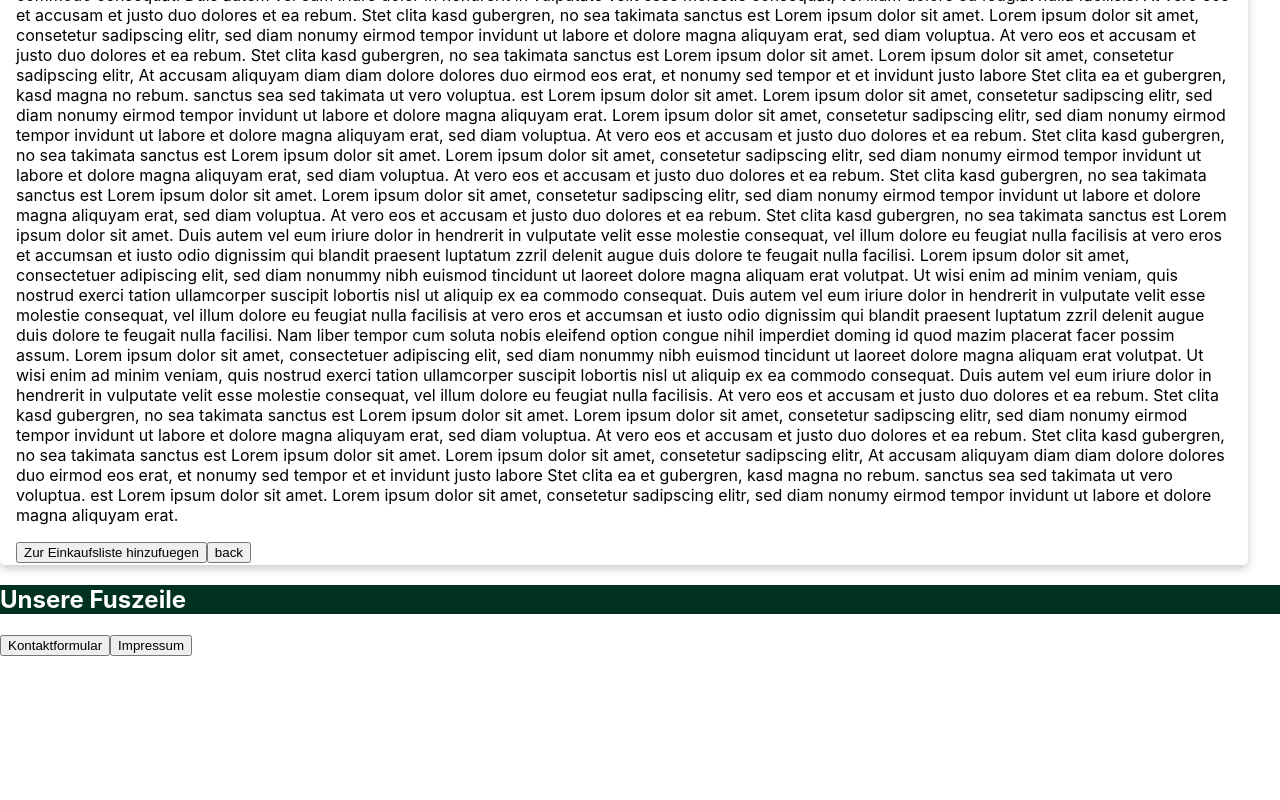
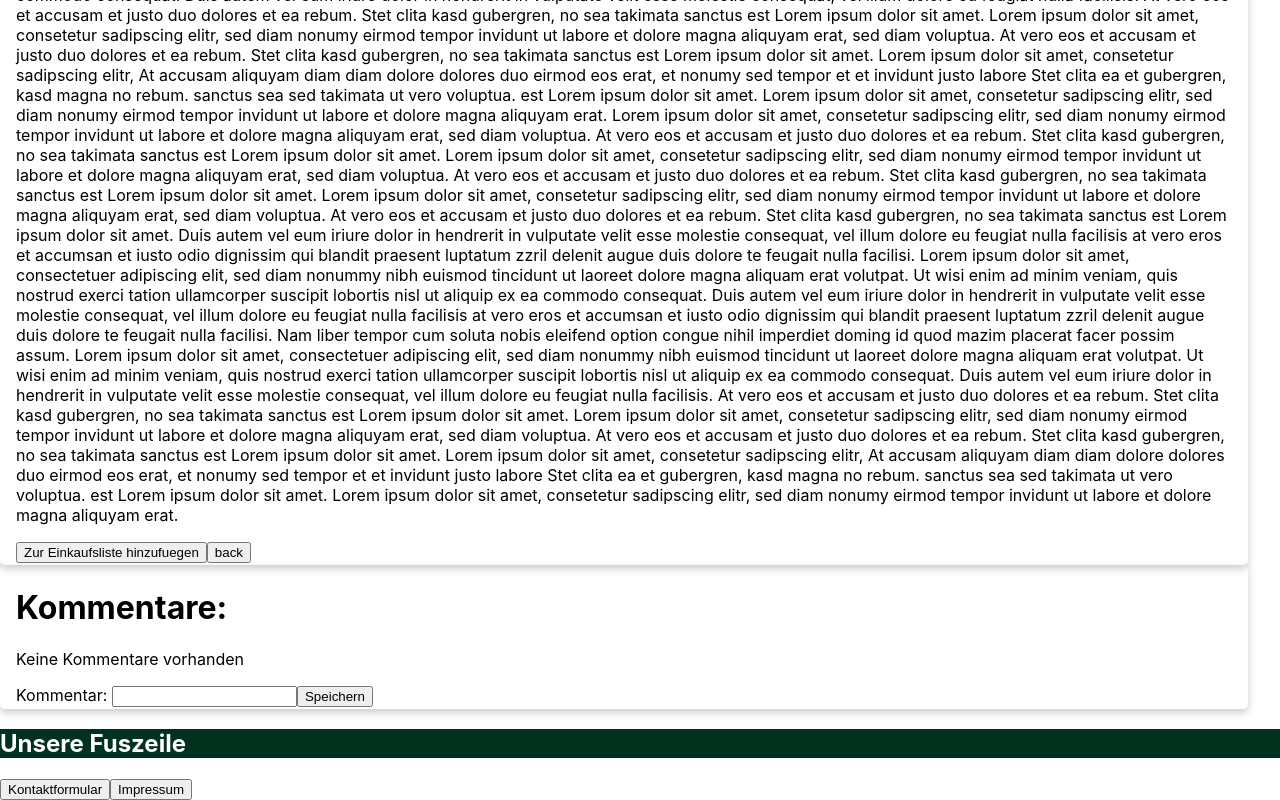
Before and after one commit to MichaelBehringer/Stud-Cook, a React (Create React App) app: page /detail/1 in a window 1280 px wide. Shown: the part 902-1702 px from the top of the page. Before the commit the page ends 1558 px from the top, so only its background shows below. Built offline with nearby package versions, Linux system fonts and the light colour scheme; no server answers; the database is empty.

Commit message:
firebase support to save and load comments

```diff
--- a/package.json
+++ b/package.json
@@ -6,11 +6,13 @@
     "@testing-library/jest-dom": "^5.16.2",
     "@testing-library/react": "^12.1.3",
     "@testing-library/user-event": "^13.5.0",
+    "firebase": "^9.6.8",
     "react": "^17.0.2",
     "react-dom": "^17.0.2",
     "react-router": "^6.2.2",
     "react-router-dom": "^6.2.2",
     "react-scripts": "5.0.0",
+    "uuid": "^8.3.2",
     "web-vitals": "^2.1.4"
   },
   "scripts": {
--- a/src/Views/DetailView.js
+++ b/src/Views/DetailView.js
@@ -1,23 +1,41 @@
-import React from "react";
+import React, { useState, useEffect } from "react";
 import { useParams } from 'react-router';
 import { useNavigate } from 'react-router-dom'
+import { readComment, addComment } from "../functions/Firebase";
+import { addToLocalStorage } from "../functions/LocalStorage";
+import {v4} from 'uuid';
 
-function addToLocalStorage(recipeID) {
-  let stringShoppingList = localStorage.getItem('shoppingList')
-  if(stringShoppingList) {
-    let shoppingList = JSON.parse(stringShoppingList).shoppingList
-    shoppingList.push(parseInt(recipeID))
-    localStorage.setItem('shoppingList', JSON.stringify({shoppingList: shoppingList}))
-  } else {
-    localStorage.setItem('shoppingList', JSON.stringify({shoppingList: [parseInt(recipeID)]}))
+function generateCommentArray(comments) {
+  let commentArray = []
+  for(let key in comments) {
+    let value = comments[key];
+    commentArray.push([key, value]);
   }
+  return commentArray;
+}
+
+function saveComment(recipeID, comments, setComments) {
+  const newID = v4();
+  const comment = document.getElementById("inputComment").value;
+  addComment(recipeID, comment, newID);
+  setComments({...comments, [newID]: comment})
+  document.getElementById("inputComment").value = ''
 }
 
 function DetailView(props) {
+  const [comments, setComments] = useState({})
+
   const navigate = useNavigate();
   const { recipeID } = useParams();
   var recipe = require('../data/Recipes.json')[recipeID];
+
+  useEffect(() => {
+    readComment(recipeID).then(comm=>setComments(comm))
+    // eslint-disable-next-line
+  }, []);
+
   return (
+    <div>
       <div className="card cardMain">
         <h1>Rezept: {recipe.name}</h1>
         <div className="flex-container">
@@ -35,6 +53,14 @@ function DetailView(props) {
         <button onClick={() => addToLocalStorage(recipeID)}>Zur Einkaufsliste hinzufuegen</button>
         <button onClick={() => navigate(-1)}>back</button>
       </div>
+      <div className="card cardMain">
+        <h1>Kommentare:</h1>
+        {comments ? generateCommentArray(comments).map((entry) => <p className="card cardMain" key={entry[0]}>{entry[1]}</p>) : <p>Keine Kommentare vorhanden</p>}
+        <span>Kommentar: </span>
+        <input id="inputComment" type="text" />
+        <button onClick={() => saveComment(recipeID, comments, setComments)}>Speichern</button>
+      </div>
+    </div>
   );
 }
 
--- /dev/null
+++ b/src/functions/Firebase.js
@@ -0,0 +1,27 @@
+import { initializeApp } from "firebase/app";
+import { getFirestore, doc, getDoc, setDoc  } from 'firebase/firestore/lite';
+
+const firebaseConfig = {
+    apiKey: "AIzaSyCYf_-QxreaHTXUz08jKGB5TBwJwa1An_k",
+    authDomain: "stud-cook.firebaseapp.com",
+    projectId: "stud-cook",
+    storageBucket: "stud-cook.appspot.com",
+    messagingSenderId: "822521068139",
+    appId: "1:822521068139:web:9a3d9a3f746689c7010f2e"
+  };
+
+const app = initializeApp(firebaseConfig);
+const db = getFirestore(app);
+
+export async function readComment(recipeID) {
+    const docRef = doc(db, 'comments/' + recipeID);
+    const docSnap = await getDoc(docRef);
+    return docSnap.data();
+  }
+
+export async function addComment(recipeID, text, newId) {
+    const docRef = doc(db, 'comments/' + recipeID);
+    await setDoc(docRef, {
+      [newId]: text
+    },{merge: true});
+  }
--- /dev/null
+++ b/src/functions/LocalStorage.js
@@ -0,0 +1,10 @@
+export function addToLocalStorage(recipeID) {
+    let stringShoppingList = localStorage.getItem('shoppingList')
+    if(stringShoppingList) {
+      let shoppingList = JSON.parse(stringShoppingList).shoppingList
+      shoppingList.push(parseInt(recipeID))
+      localStorage.setItem('shoppingList', JSON.stringify({shoppingList: shoppingList}))
+    } else {
+      localStorage.setItem('shoppingList', JSON.stringify({shoppingList: [parseInt(recipeID)]}))
+    }
+}
```
Lines whose indentation alone changed are shown as unchanged.
